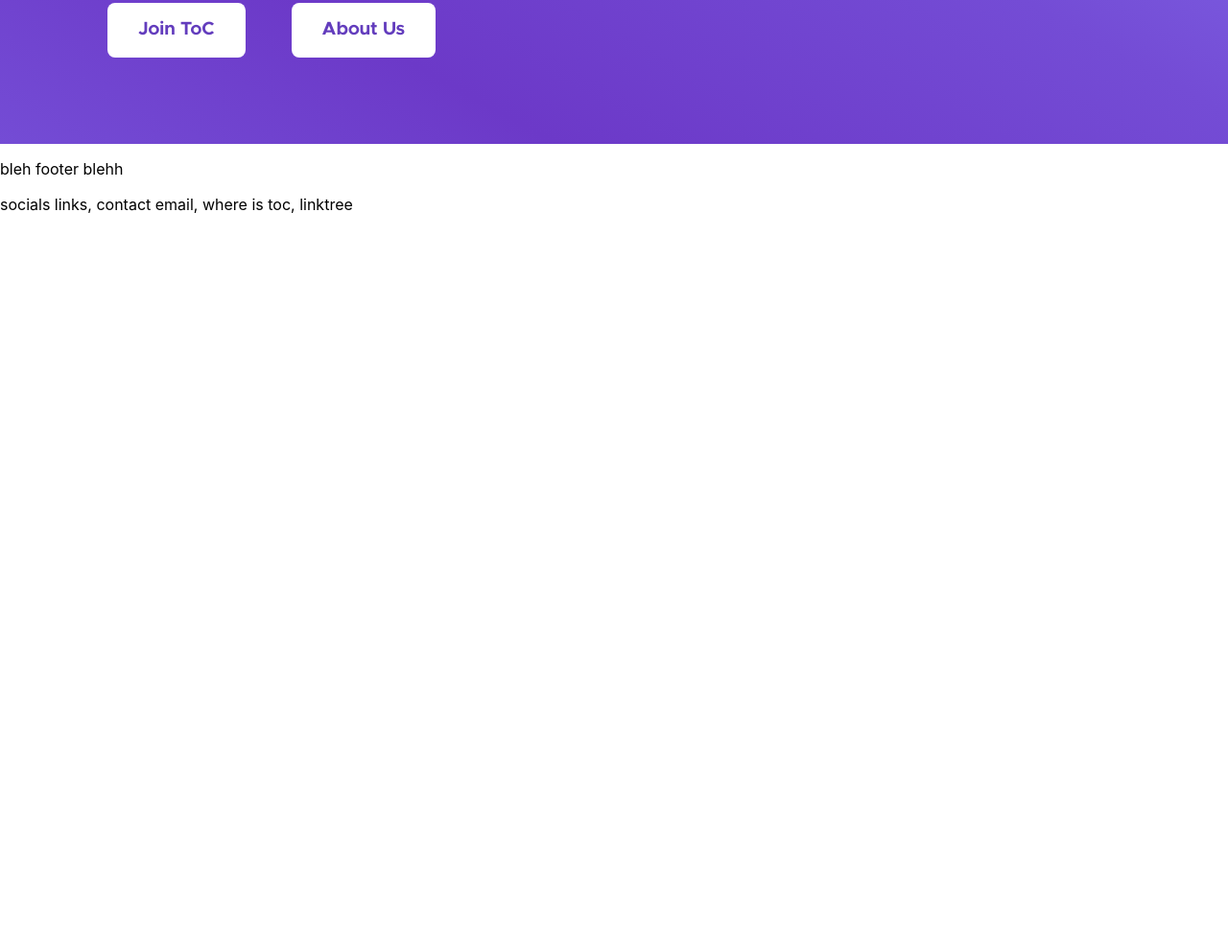
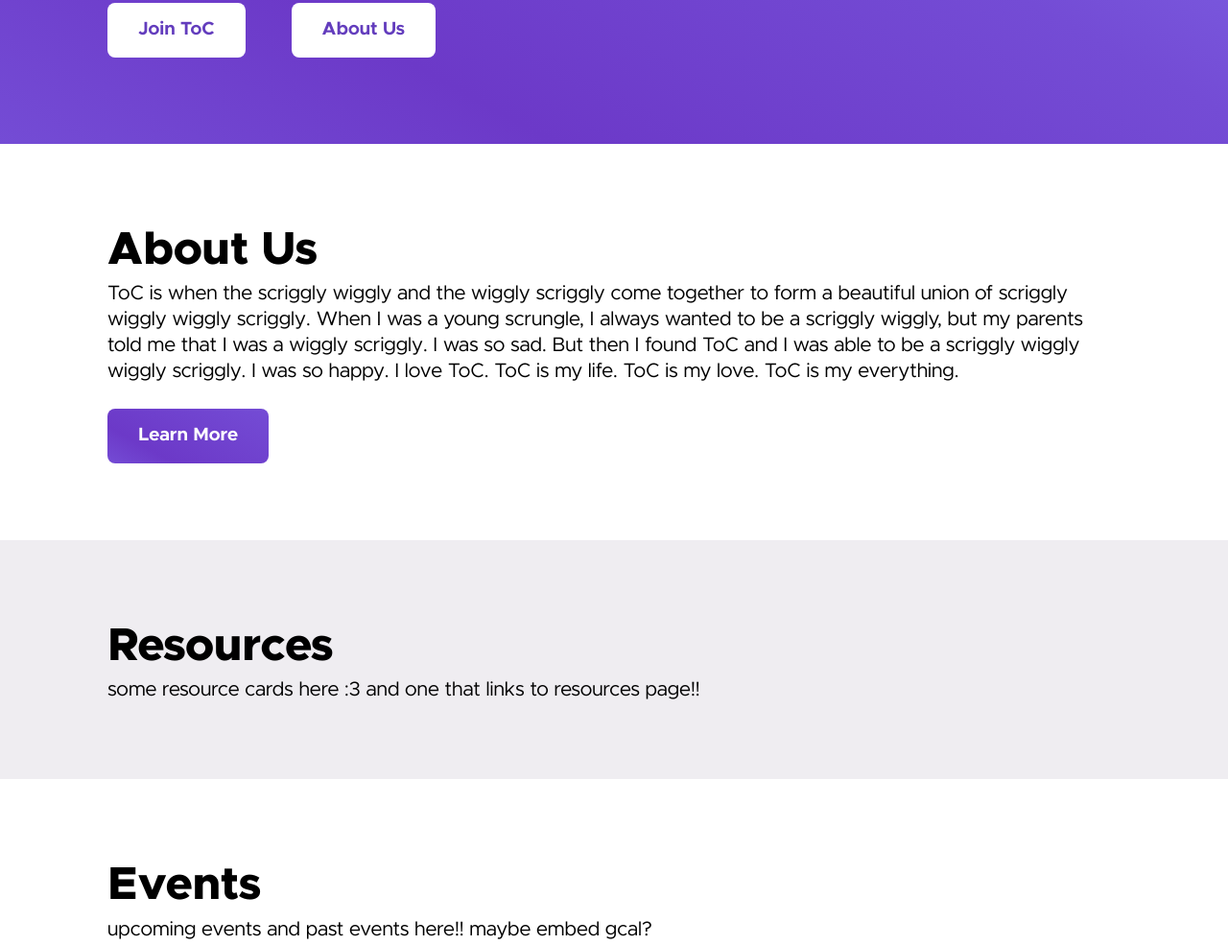
Before and after one commit to Adovaz/toc-website, an Astro site: page / in a window 1280 px wide. Shown: the part 468-1453 px from the top of the page at 96% size. Before the commit the page ends 800 px from the top, so only its background shows below. Built offline with nearby package versions, Linux system fonts and the light colour scheme; Astro itself is replaced by a stand-in of ours; a web font is replaced by a local one.

Commit message:
✨ Added homepage sections

```diff
--- a/src/components/Footer.astro
+++ b/src/components/Footer.astro
@@ -2,3 +2,14 @@
     <p>bleh footer blehh</p>
     socials links, contact email, where is toc, linktree
 </div>
+<style>
+    .footer {
+        margin: 0;
+        background: rgb(116,76,213);
+        background: linear-gradient(29deg, rgba(116,76,213,1) 0%, rgba(108,57,200,1) 26%, rgba(116,76,213,1) 60%, rgba(134,117,241,1) 100%);
+    }
+    p {
+        padding: 0;
+        margin: 0;
+    }
+</style>
--- a/src/components/Navbar.astro
+++ b/src/components/Navbar.astro
@@ -34,6 +34,7 @@
 <style>
     .navbarButton {
         background-color: #734ad3;
+        background: linear-gradient(29deg, rgba(116,76,213,1) 0%, rgba(108,57,200,1) 26%, rgba(116,76,213,1) 100%);
         border: none;
         color: white;
         text-align: center;
@@ -48,6 +49,7 @@
     }
     .navbarButton:hover {
         background-color: #6840c4;
+        background: linear-gradient(29deg, rgba(116,76,213,1) 0%, rgba(108,57,200,1) 26%, rgb(104, 64, 197) 100%);
     }
     .navbarLeft {
         display: flex;
--- a/src/layouts/defaultLayout.astro
+++ b/src/layouts/defaultLayout.astro
@@ -61,8 +61,6 @@ import Footer from '../components/Footer.astro';
 	}
 	html {
 		font-family: "Inter", system-ui, sans-serif;
-        padding: 0;
-        margin: 0;
         line-height: 1.3;
 	}
     body, html {
@@ -70,17 +68,6 @@ import Footer from '../components/Footer.astro';
         margin: 0;
         padding: 0;
     }
-    code {
-		font-family:
-			Menlo,
-			Monaco,
-			Lucida Console,
-			Liberation Mono,
-			DejaVu Sans Mono,
-			Bitstream Vera Sans Mono,
-			Courier New,
-			monospace;
-	}
     @font-face {
         font-family: 'Inter';
         src: url('/fonts/InterVariable.ttf') format('truetype-variations');
--- a/src/pages/index.astro
+++ b/src/pages/index.astro
@@ -6,8 +6,8 @@ import Layout from '../layouts/defaultLayout.astro';
     <main>
         <!--
             [x] Splash (welcome to TOC, Join/About btns)
-            [] About (what is TOC, what we do, who we are)
-            [] Resources cards (2-3 cards, more resources btn)
+            [x] About (what is TOC, what we do, who we are)
+            [x] Resources cards (2-3 cards, more resources btn)
             [] Events (upcoming events, past events)
             [] Sponsors
          -->
@@ -26,11 +26,57 @@ import Layout from '../layouts/defaultLayout.astro';
                 </div>
             </div>
         </div>
+        <div class="about section">
+            <h1>About Us</h1>
+            <p>
+                ToC is when the scriggly wiggly and the wiggly scriggly come together to form a beautiful union of scriggly wiggly wiggly scriggly.
+                When I was a young scrungle, I always wanted to be a scriggly wiggly, but my parents told me that I was a wiggly scriggly. I was so sad.
+                But then I found ToC and I was able to be a scriggly wiggly wiggly scriggly. I was so happy. I love ToC. ToC is my life. ToC is my love. ToC is my everything.
+            </p>
+            <div class="splashBtn findMore">Learn More</div>
+        </div>
+        <div class="resources section grey">
+            <h1>Resources</h1>
+            <p>some resource cards here :3 and one that links to resources page!!</p>
+        </div>
+        <div class="events section">
+            <h1>Events</h1>
+            <p>upcoming events and past events here!! maybe embed gcal?</p>
+        </div>
+        <div class="sponsors section grey">
+            <h1>Sponsors</h1>
+            <p>sponsors here :p</p>
+        </div>
+
     </main>
 </Layout>
 <style>
+    .grey {
+        background: rgb(239, 237, 241);
+    }
+    .findMore {
+        width: fit-content;
+        color: white!important;
+        background: rgb(116,76,213);
+        background: linear-gradient(29deg, rgba(116,76,213,1) 0%, rgba(108,57,200,1) 26%, rgba(116,76,213,1) 100%);
+        margin-top: 1.6rem;
+    }
+    h1 {
+        font-size: 3rem;
+        font-weight: 700;
+        font-family: "Metropolis", "Inter", system-ui, sans-serif;
+        margin: 0;
+    }
+    p {
+        font-size: 1.3rem;
+        font-weight: 400;
+        font-family: "Metropolis", "Inter", system-ui, sans-serif;
+        margin: 0;
+    }
+    .section {
+        padding: 5rem 7rem;
+    }
     .splashContent {
-        /* background: red; */
         width: 100%;
         height: 100%;
         display: flex;
@@ -52,6 +98,10 @@ import Layout from '../layouts/defaultLayout.astro';
         background-color: white;
         color: #633dbd;
         cursor: pointer;
+        transition: all 0.2s ease-out;
+    }
+    .splashBtn:hover {
+        background-color: #ffffffde;
     }
     .splashTitle {
         font-size: 5rem;
@@ -79,7 +129,7 @@ import Layout from '../layouts/defaultLayout.astro';
         height: calc(100vh - 17rem);
         width: 100%;
     }
-    .main {
+    main, .main {
         width: 100%;
         padding: 0;
         margin: 0;
--- a/src/pages/linktree.astro
+++ b/src/pages/linktree.astro
@@ -74,7 +74,6 @@ import { Image } from 'astro:assets';
                     image="../yipe.webp"
                     style=""
                 />
-
                 <Socials />
             </ul>
         </div>
```
